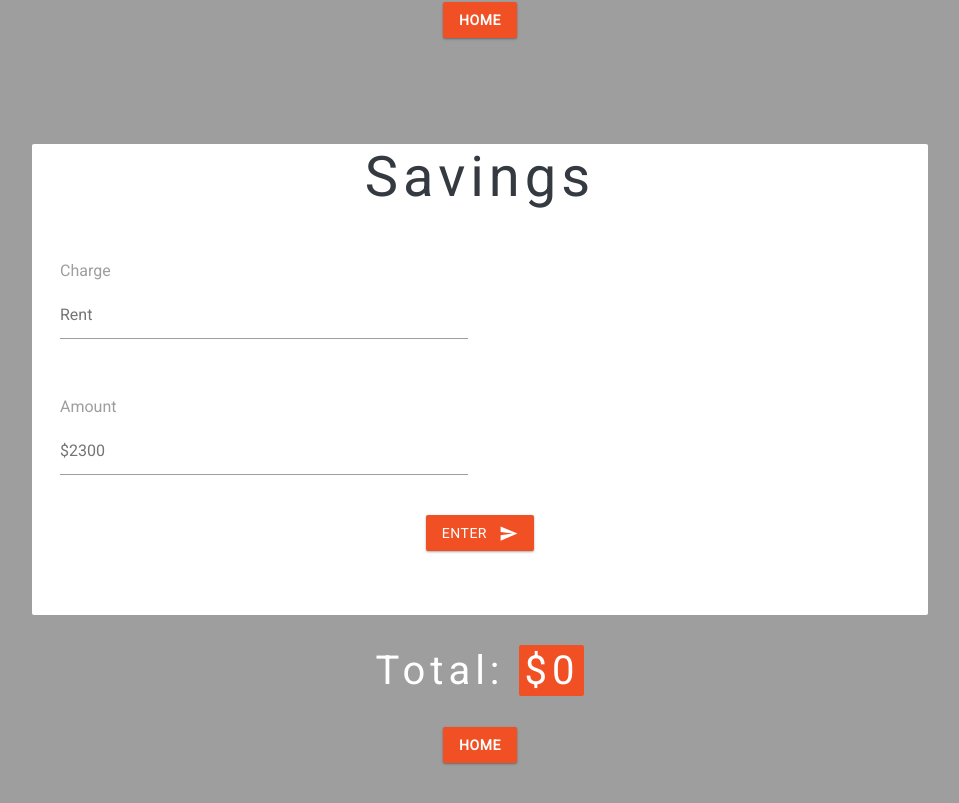
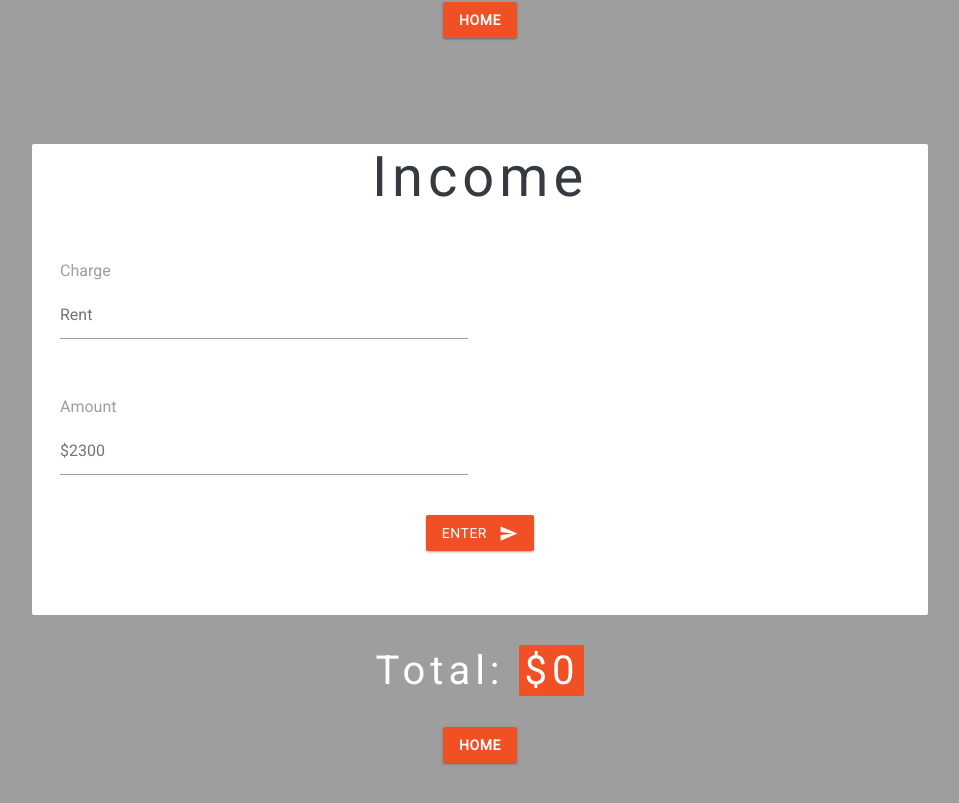
Before and after one commit to yashv6655/Stock-Market-Lookup-With-MongoDB, a React (Create React App) app in the folder client/: page /calculator in a window 1280 px wide. Shown: the part 761-1564 px from the top of the page, without its empty margins (160-1119 px from the left). Built offline with nearby package versions, Linux system fonts and the light colour scheme.

Commit message:
Changed Title

```diff
--- a/client/src/components/ExpenseCalculator/CalculatorDisplay.js
+++ b/client/src/components/ExpenseCalculator/CalculatorDisplay.js
@@ -5,7 +5,7 @@ export default function CalculatorDisplay() {
   return (
     <div>
       <BudgetCalculator title="Expenses" localStorageTitle="expenses" />
-      <BudgetCalculator title="Savings" localStorageTitle="savings" />
+      <BudgetCalculator title="Income" localStorageTitle="savings" />
     </div>
   );
 }
```
